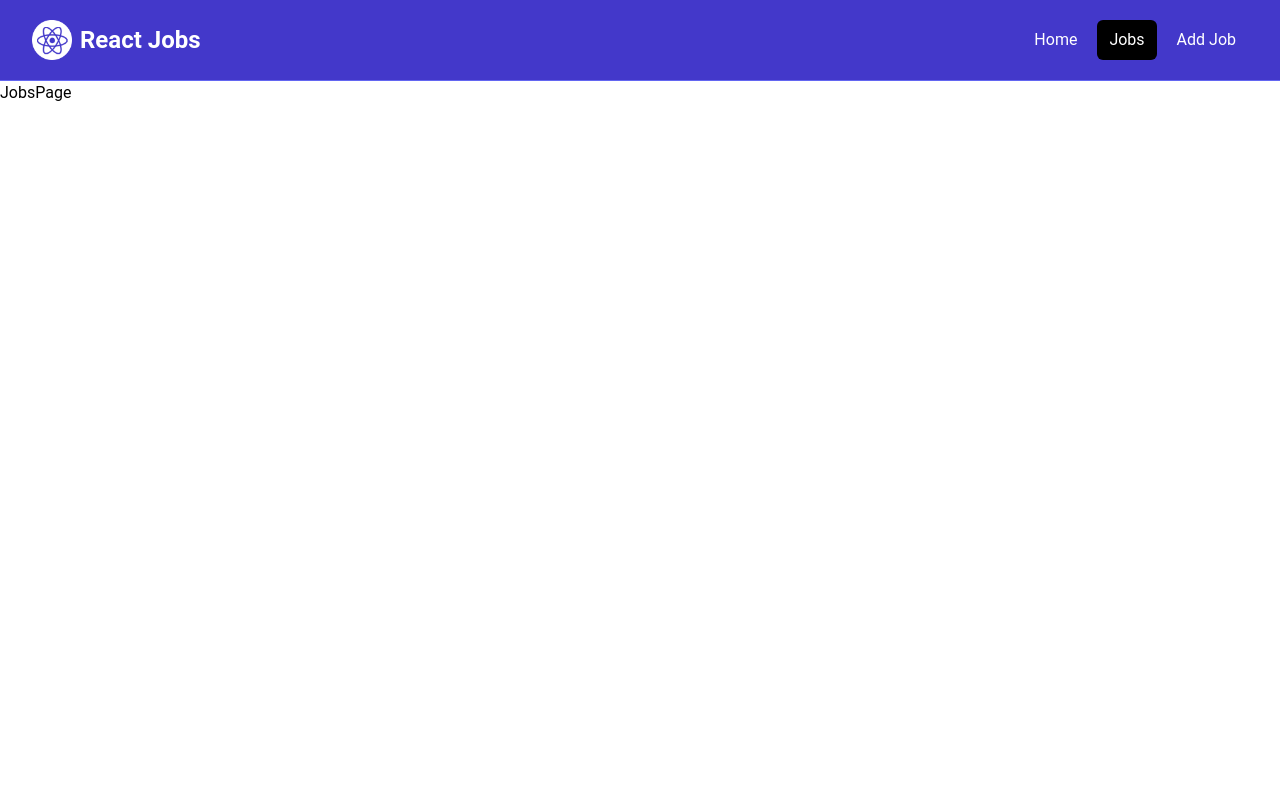
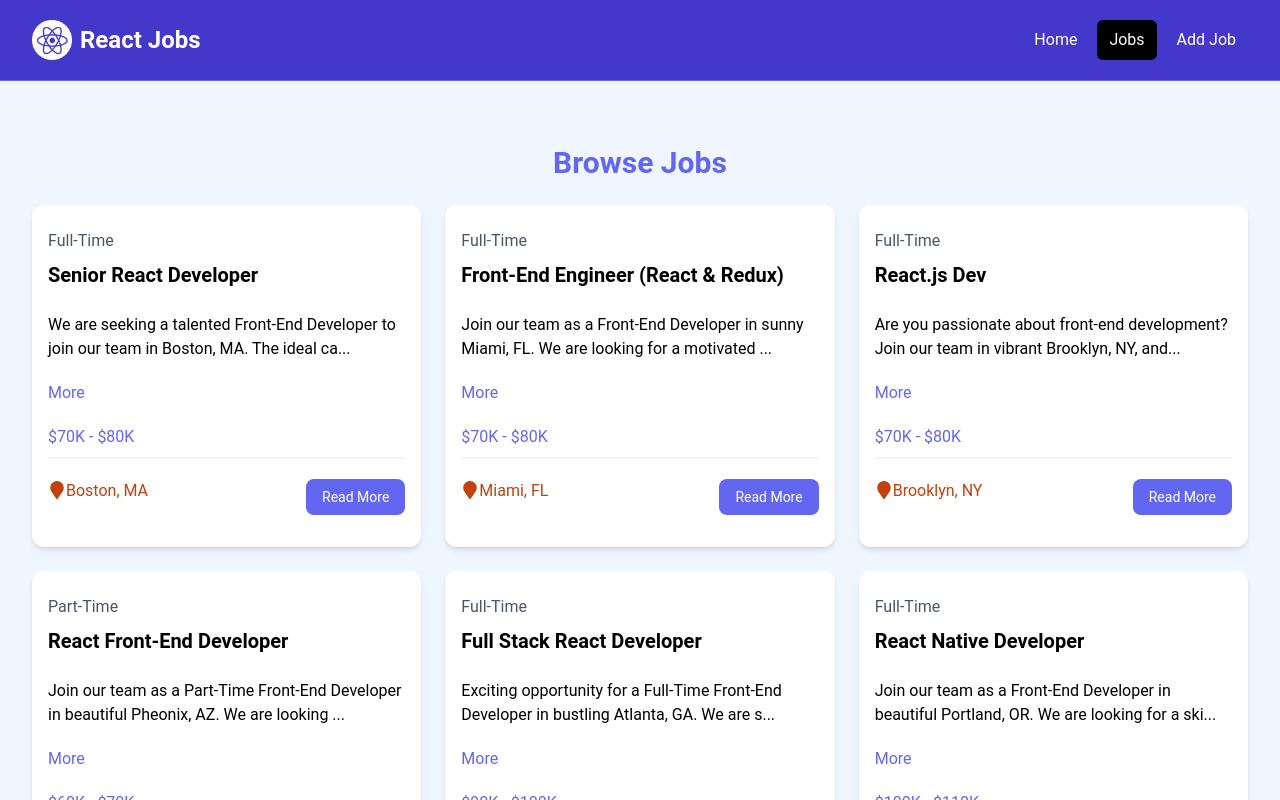
Before and after one commit to Suyoung225/ReactJob, a React (Vite) app: page /jobs in a window 1280 px wide. Shown: the top 800 px of the page. Built offline with nearby package versions, Linux system fonts and the light colour scheme.

Commit message:
Feat: conditional rendering of joblistings

```diff
--- a/src/components/JobListings.jsx
+++ b/src/components/JobListings.jsx
@@ -2,18 +2,18 @@
 import jobs from '../jobs.json'
 import JobListing from './JobListing'
 
-const JobListings = () => {
-  const recentJobs = jobs.slice(0, 3)
+const JobListings = ({ isHome = false}) => {
+  const JobListings = isHome ? jobs.slice(0, 3) : jobs;
 
   return (
     <section className="bg-blue-50 px-4 py-10">
       <div className="container-xl lg:container m-auto">
         <h2 className="text-3xl font-bold text-indigo-500 mb-6 text-center">
-          Browse Jobs
+          {isHome ? 'Recent Jobs' : 'Browse Jobs'}
         </h2>
         <div className="grid grid-cols-1 md:grid-cols-3 gap-6">
           {
-            recentJobs.map((job) => (
+            JobListings.map((job) => (
               <JobListing key={job.id} job={job} />
             ))
           }
--- a/src/pages/HomePage.jsx
+++ b/src/pages/HomePage.jsx
@@ -9,7 +9,7 @@
     <>
       <Hero />
       <HomeCard />
-      <JobListings />
+      <JobListings isHome={true}/>
       <ViewAllJobs />
     </>
   )
--- a/src/pages/JobsPage.jsx
+++ b/src/pages/JobsPage.jsx
@@ -1,8 +1,11 @@
 import React from 'react'
+import JobListings from '../components/JobListings'
 
 const JobsPage = () => {
   return (
-    <div>JobsPage</div>
+    <section className="bg-blue-50 px-4 py-6">
+      <JobListings />
+    </section>
   )
 }
 
```
